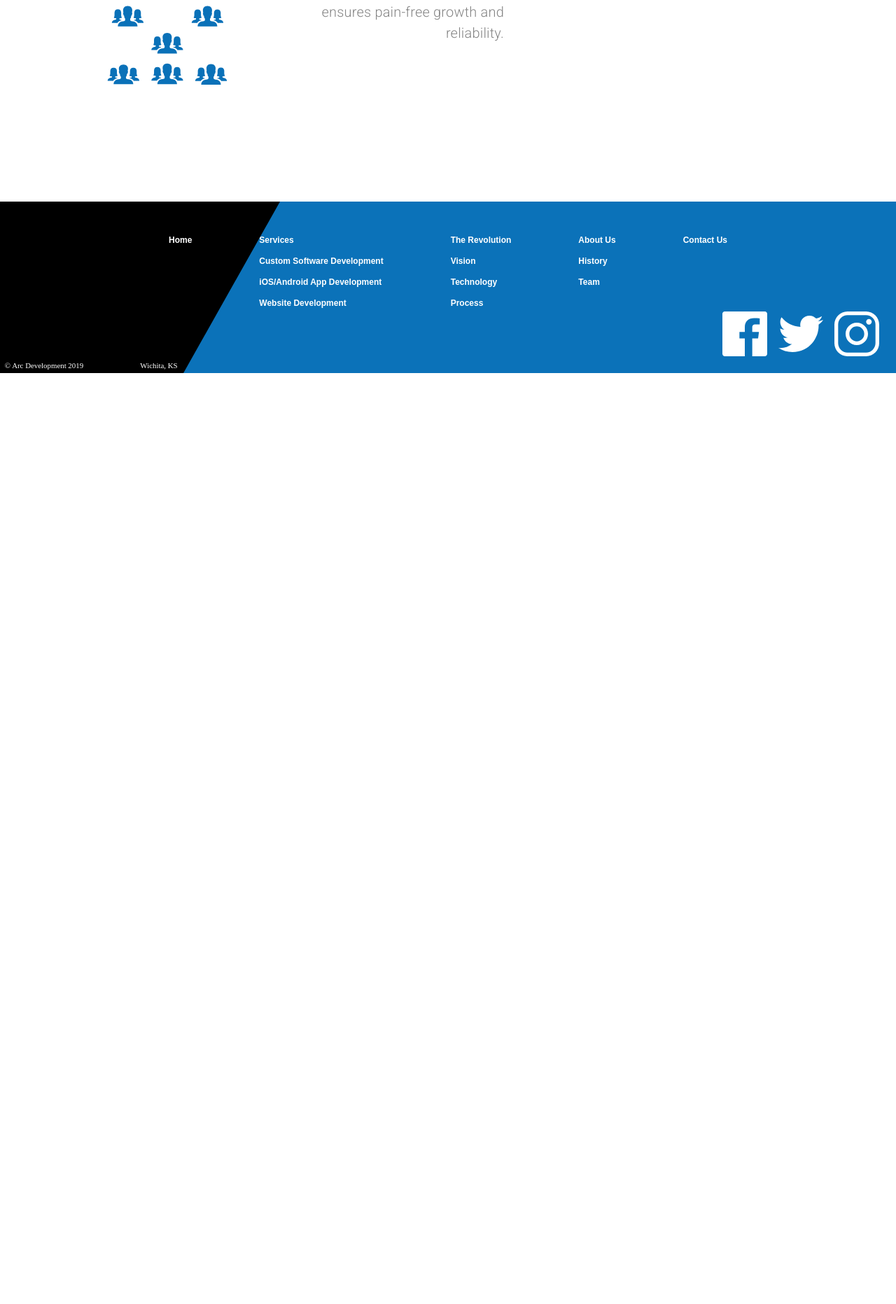
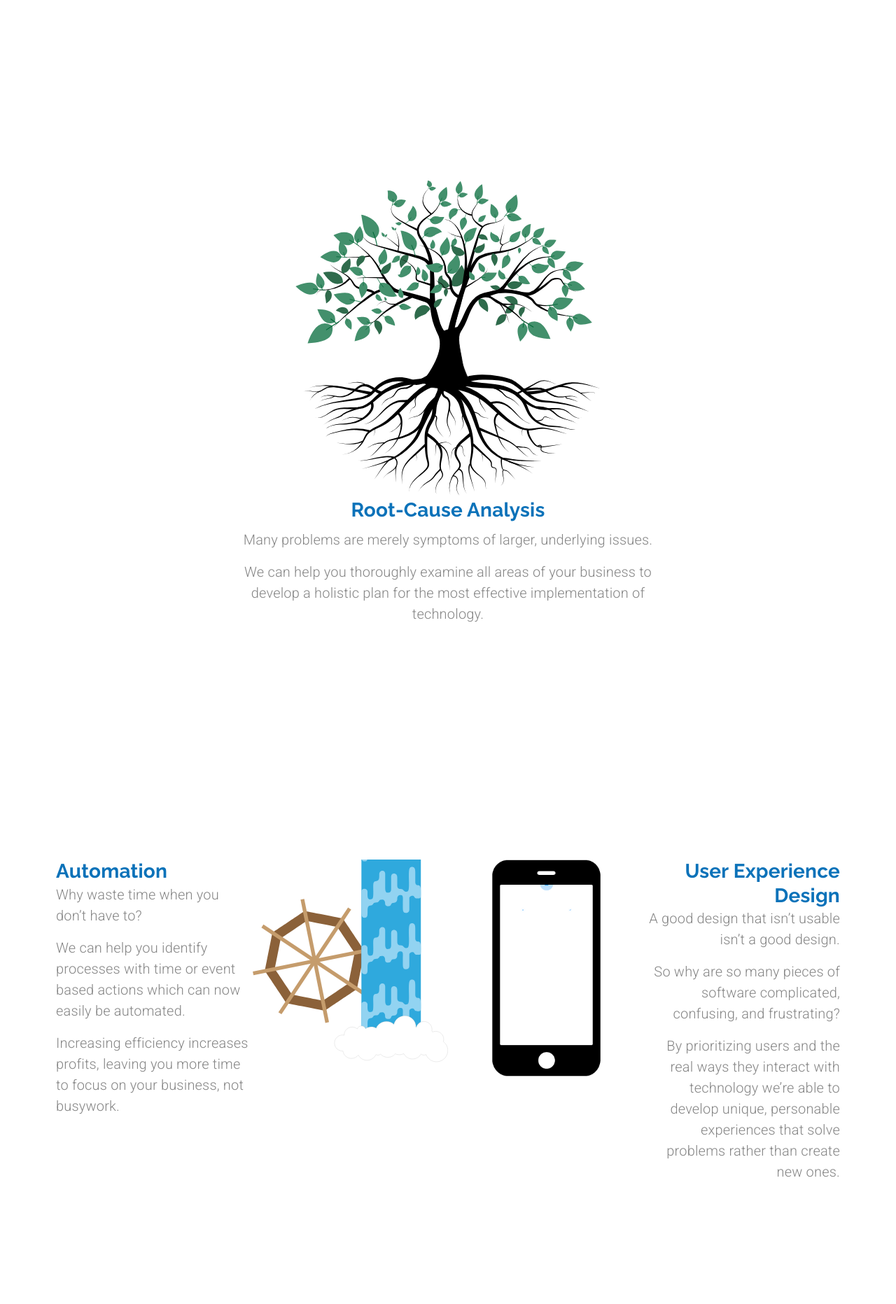
Before and after one commit to Doode1524/material-ui-project1, a React (Create React App) app: page /customsoftware in a window 1280 px wide. Shown: the part 1924-3787 px from the top of the page at 70% size. Before the commit the page ends 2457 px from the top, so only its background shows below. Built offline with nearby package versions, Linux system fonts and the light colour scheme.

Commit message:
custom software animations row 2

```diff
--- a/src/components/CustomSoftware.js
+++ b/src/components/CustomSoftware.js
@@ -12,8 +12,11 @@
 import lightbulb from "../assets/bulb.svg";
 import cash from "../assets/cash.svg";
 import stopwatch from "../assets/stopwatch.svg";
+import roots from "../assets/root.svg";
 import documentsAnimation from "../animations/documentsAnimation/data";
 import scaleAnimation from "../animations/scaleAnimation/data.json";
+import automationAnimation from "../animations/automationAnimation/data.json";
+import uxAnimation from "../animations/uxAnimation/data.js";
 
 const useStyles = makeStyles((theme) => ({
   heading: {
@@ -49,6 +52,22 @@
     loop: true,
     autoplay: true,
     animationData: scaleAnimation,
+    rendererSettings: {
+      preserveAspectRatio: "xMidYMid slice",
+    },
+  };
+  const automationOptions = {
+    loop: true,
+    autoplay: true,
+    animationData: automationAnimation,
+    rendererSettings: {
+      preserveAspectRatio: "xMidYMid slice",
+    },
+  };
+  const uxOptions = {
+    loop: true,
+    autoplay: true,
+    animationData: uxAnimation,
     rendererSettings: {
       preserveAspectRatio: "xMidYMid slice",
     },
@@ -172,8 +191,8 @@
           </Grid>
         </Grid>
       </Grid>
-      <Grid item container direction="row">
-        <Grid item container className={classes.itemContainer}>
+      <Grid item container direction="row" justify="space-around">
+        <Grid item container className={classes.itemContainer} md>
           <Grid item container direction="column" md>
             <Grid item>
               <Typography variant="h4">Digital Documents & Data</Typography>
@@ -197,11 +216,11 @@
           <Grid item md>
             <Lottie
               options={documentsOptions}
-              style={{ maxHeight: 325, maxWidth: 275, minHeight: 275 }}
+              style={{ maxHeight: 275, maxWidth: 275, minHeight: 250 }}
             ></Lottie>
           </Grid>
         </Grid>
-        <Grid item container className={classes.itemContainer}>
+        <Grid item container className={classes.itemContainer} md>
           <Grid item md>
             <Lottie
               options={scaleOptions}
@@ -224,6 +243,88 @@
           </Grid>
         </Grid>
       </Grid>
+      <Grid item container direction="row" style={{marginTop: "20em", marginBottom: "20em"}}>
+        <Grid item container direction="column" alignItems="center">
+          <Grid item>
+            <img
+              src={roots}
+              alt="tree with roots extending out"
+              height="450em"
+              width="450em"
+            ></img>
+          </Grid>
+          <Grid item className={classes.itemContainer}>
+            <Typography variant="h4" align="center" gutterBottom>
+              Root-Cause Analysis
+            </Typography>
+            <Typography variant="body1" align="center" paragraph>
+              Many problems are merely symptoms of larger, underlying issues.
+            </Typography>
+            <Typography variant="body1" align="center" paragraph>
+              We can help you thoroughly examine all areas of your business to
+              develop a holistic plan for the most effective implementation of
+              technology.
+            </Typography>
+          </Grid>
+        </Grid>
+      </Grid>
+      <Grid item container direction="row" justify="space-around">
+        <Grid item container className={classes.itemContainer} md>
+          <Grid item container direction="column" md>
+            <Grid item>
+              <Typography variant="h4">Automation</Typography>
+            </Grid>
+            <Grid item>
+              <Typography variant="body1" paragraph>
+                Why waste time when you don’t have to?{" "}
+              </Typography>
+              <Typography variant="body1" paragraph>
+                We can help you identify processes with time or event based
+                actions which can now easily be automated.
+              </Typography>
+              <Typography variant="body1" paragraph>
+                Increasing efficiency increases profits, leaving you more time
+                to focus on your business, not busywork.
+              </Typography>
+            </Grid>
+          </Grid>
+          <Grid item md>
+            <Lottie
+              options={automationOptions}
+              style={{ maxHeight: 290, maxWidth: 280 }}
+            ></Lottie>
+          </Grid>
+        </Grid>
+        <Grid item container className={classes.itemContainer} md>
+          <Grid item md>
+            <Lottie
+              options={uxOptions}
+              style={{ maxHeight: 310, maxWidth: 155 }}
+            ></Lottie>
+          </Grid>
+          <Grid item container direction="column" md>
+            <Grid item>
+              <Typography variant="h4" align="right">
+                User Experience Design
+              </Typography>
+            </Grid>
+            <Grid item>
+              <Typography variant="body1" paragraph align="right">
+                A good design that isn’t usable isn’t a good design.
+              </Typography>
+              <Typography variant="body1" paragraph align="right">
+                So why are so many pieces of software complicated, confusing,
+                and frustrating?
+              </Typography>
+              <Typography variant="body1" paragraph align="right">
+                By prioritizing users and the real ways they interact with
+                technology we’re able to develop unique, personable experiences
+                that solve problems rather than create new ones.
+              </Typography>
+            </Grid>
+          </Grid>
+        </Grid>
+      </Grid>
     </Grid>
   );
 }
```
